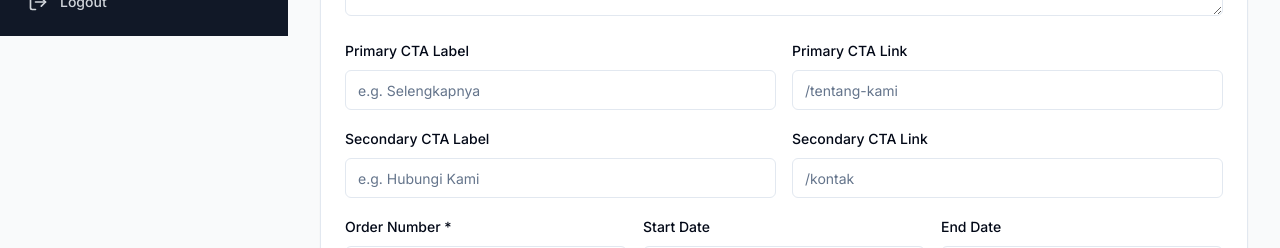
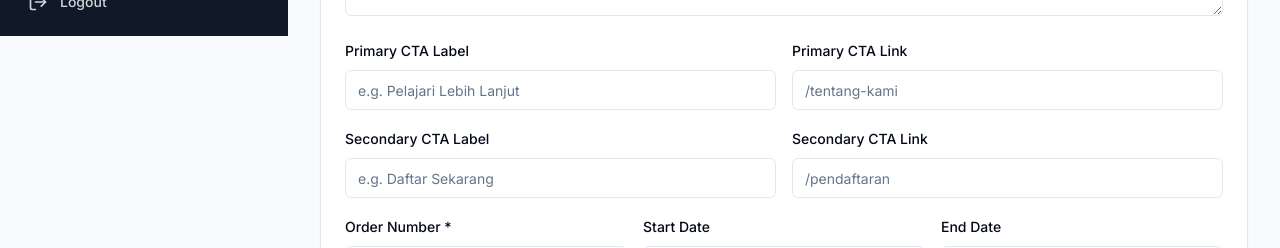
Before and after one commit to devmaarifnu/site-admin-dashboard, a Next.js app: page /hero-slides/create in a window 1280 px wide. Shown: the part 764-1012 px from the top of the page. Built offline with nearby package versions, Linux system fonts and the light colour scheme; no server answers; sample sign-in values are in the browser's storage.

Commit message:
fix: hero slide

```diff
--- a/src/components/hero-slides/HeroSlideForm.jsx
+++ b/src/components/hero-slides/HeroSlideForm.jsx
@@ -15,12 +15,12 @@ import Image from 'next/image'
 const heroSlideSchema = z.object({
   title: z.string().min(3, 'Judul minimal 3 karakter').max(200),
   description: z.string().max(200, 'Deskripsi maksimal 200 karakter').optional(),
-  primary_cta_label: z.string().optional(),
-  primary_cta_link: z.string().optional(),
-  secondary_cta_label: z.string().optional(),
-  secondary_cta_link: z.string().optional(),
+  cta_label: z.string().optional(),
+  cta_href: z.string().optional(),
+  cta_secondary_label: z.string().optional(),
+  cta_secondary_href: z.string().optional(),
   order_number: z.number().int().min(1),
-  active: z.boolean(),
+  is_active: z.boolean(),
   start_date: z.string().optional(),
   end_date: z.string().optional(),
 })
@@ -40,24 +40,24 @@ export function HeroSlideForm({ slide, onSubmit, loading }) {
     defaultValues: {
       title: '',
       description: '',
-      primary_cta_label: '',
-      primary_cta_link: '',
-      secondary_cta_label: '',
-      secondary_cta_link: '',
+      cta_label: '',
+      cta_href: '',
+      cta_secondary_label: '',
+      cta_secondary_href: '',
       order_number: 1,
-      active: true,
+      is_active: true,
       start_date: '',
       end_date: '',
     },
   })
 
-  const active = watch('active')
+  const isActive = watch('is_active')
 
   // Update form when slide data is loaded
   useEffect(() => {
     if (slide) {
-      // Set image URL
-      setImageUrl(slide.image_url || '')
+      // Set image URL (handle both 'image' and 'image_url' field names)
+      setImageUrl(slide.image || slide.image_url || '')
 
       // Convert ISO datetime to date format (YYYY-MM-DD)
       const startDate = slide.start_date ? slide.start_date.split('T')[0] : ''
@@ -67,12 +67,12 @@ export function HeroSlideForm({ slide, onSubmit, loading }) {
       reset({
         title: slide.title || '',
         description: slide.description || '',
-        primary_cta_label: slide.primary_cta_label || '',
-        primary_cta_link: slide.primary_cta_link || '',
-        secondary_cta_label: slide.secondary_cta_label || '',
-        secondary_cta_link: slide.secondary_cta_link || '',
+        cta_label: slide.cta_label || slide.primary_cta_label || '',
+        cta_href: slide.cta_href || slide.primary_cta_link || '',
+        cta_secondary_label: slide.cta_secondary_label || slide.secondary_cta_label || '',
+        cta_secondary_href: slide.cta_secondary_href || slide.secondary_cta_link || '',
         order_number: slide.order_number || 1,
-        active: slide.active ?? true,
+        is_active: slide.is_active ?? slide.active ?? true,
         start_date: startDate,
         end_date: endDate,
       })
@@ -181,19 +181,19 @@ export function HeroSlideForm({ slide, onSubmit, loading }) {
 
           <div className="grid grid-cols-2 gap-4">
             <div>
-              <Label htmlFor="primary_cta_label">Primary CTA Label</Label>
+              <Label htmlFor="cta_label">Primary CTA Label</Label>
               <Input
-                id="primary_cta_label"
-                {...register('primary_cta_label')}
-                placeholder="e.g. Selengkapnya"
+                id="cta_label"
+                {...register('cta_label')}
+                placeholder="e.g. Pelajari Lebih Lanjut"
                 className="mt-2"
               />
             </div>
             <div>
-              <Label htmlFor="primary_cta_link">Primary CTA Link</Label>
+              <Label htmlFor="cta_href">Primary CTA Link</Label>
               <Input
-                id="primary_cta_link"
-                {...register('primary_cta_link')}
+                id="cta_href"
+                {...register('cta_href')}
                 placeholder="/tentang-kami"
                 className="mt-2"
               />
@@ -202,20 +202,20 @@ export function HeroSlideForm({ slide, onSubmit, loading }) {
 
           <div className="grid grid-cols-2 gap-4">
             <div>
-              <Label htmlFor="secondary_cta_label">Secondary CTA Label</Label>
+              <Label htmlFor="cta_secondary_label">Secondary CTA Label</Label>
               <Input
-                id="secondary_cta_label"
-                {...register('secondary_cta_label')}
-                placeholder="e.g. Hubungi Kami"
+                id="cta_secondary_label"
+                {...register('cta_secondary_label')}
+                placeholder="e.g. Daftar Sekarang"
                 className="mt-2"
               />
             </div>
             <div>
-              <Label htmlFor="secondary_cta_link">Secondary CTA Link</Label>
+              <Label htmlFor="cta_secondary_href">Secondary CTA Link</Label>
               <Input
-                id="secondary_cta_link"
-                {...register('secondary_cta_link')}
-                placeholder="/kontak"
+                id="cta_secondary_href"
+                {...register('cta_secondary_href')}
+                placeholder="/pendaftaran"
                 className="mt-2"
               />
             </div>
@@ -258,12 +258,12 @@ export function HeroSlideForm({ slide, onSubmit, loading }) {
           <div className="flex items-center gap-2">
             <input
               type="checkbox"
-              id="active"
-              checked={active}
-              onChange={(e) => setValue('active', e.target.checked)}
+              id="is_active"
+              checked={isActive}
+              onChange={(e) => setValue('is_active', e.target.checked)}
               className="h-4 w-4"
             />
-            <Label htmlFor="active">Slide aktif (tampilkan di website)</Label>
+            <Label htmlFor="is_active">Slide aktif (tampilkan di website)</Label>
           </div>
         </CardContent>
       </Card>
--- a/src/components/hero-slides/HeroSlideTable.jsx
+++ b/src/components/hero-slides/HeroSlideTable.jsx
@@ -71,14 +71,14 @@ export function HeroSlideTable({ slides, onUpdate }) {
             <Card key={slide.id} className="overflow-hidden">
               <div className="relative aspect-video bg-neutral-100">
                 <Image
-                  src={slide.image_url}
+                  src={slide.image || slide.image_url}
                   alt={slide.title}
                   fill
                   className="object-cover"
                 />
                 <div className="absolute top-2 right-2">
-                  <Badge variant={slide.active ? 'default' : 'secondary'}>
-                    {slide.active ? 'Active' : 'Inactive'}
+                  <Badge variant={slide.is_active ?? slide.active ? 'default' : 'secondary'}>
+                    {slide.is_active ?? slide.active ? 'Active' : 'Inactive'}
                   </Badge>
                 </div>
               </div>
@@ -113,9 +113,9 @@ export function HeroSlideTable({ slides, onUpdate }) {
                     </DropdownMenuContent>
                   </DropdownMenu>
                 </div>
-                {slide.primary_cta_label && (
+                {(slide.cta_label || slide.primary_cta_label) && (
                   <div className="text-sm text-neutral-500 mt-2">
-                    CTA: {slide.primary_cta_label}
+                    CTA: {slide.cta_label || slide.primary_cta_label}
                   </div>
                 )}
                 <div className="flex items-center justify-between mt-3 pt-3 border-t">
```
Also changed, not shown: 10 other files (tests, documents, lock files or other folders).
